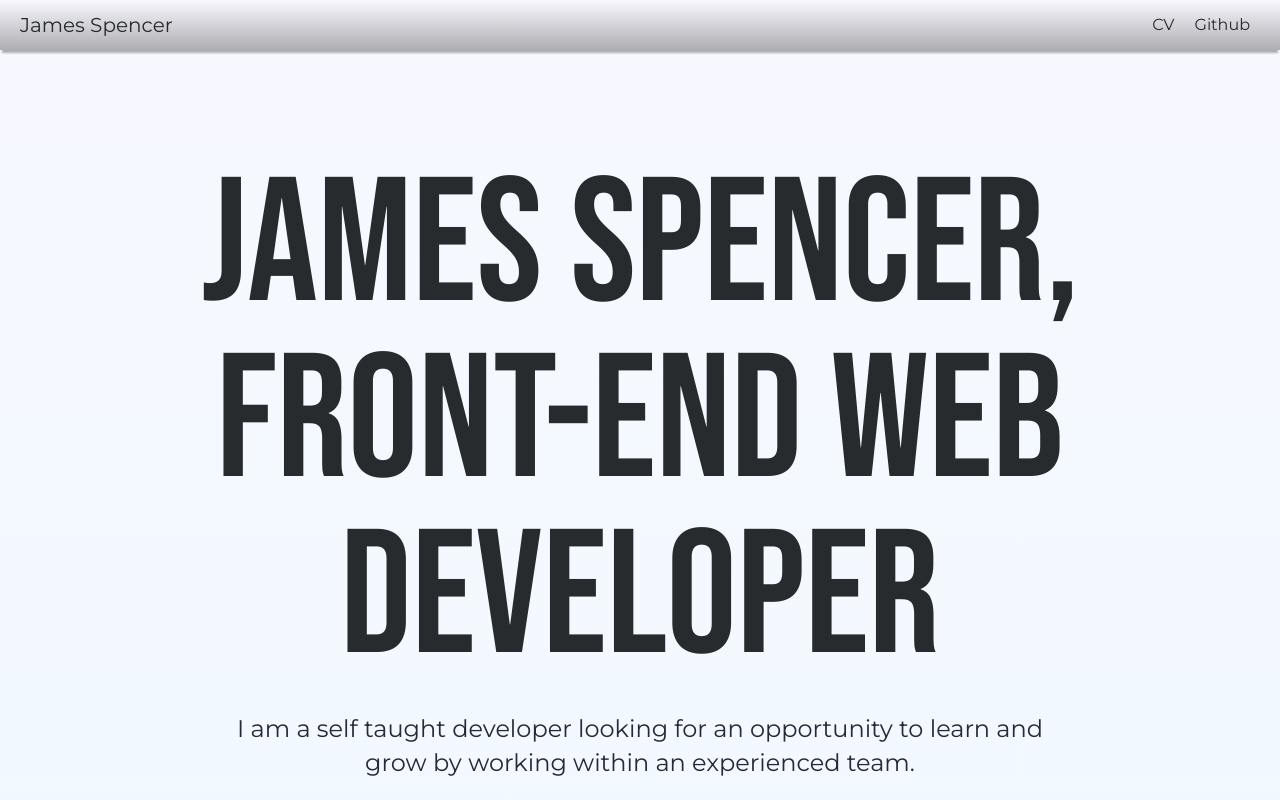
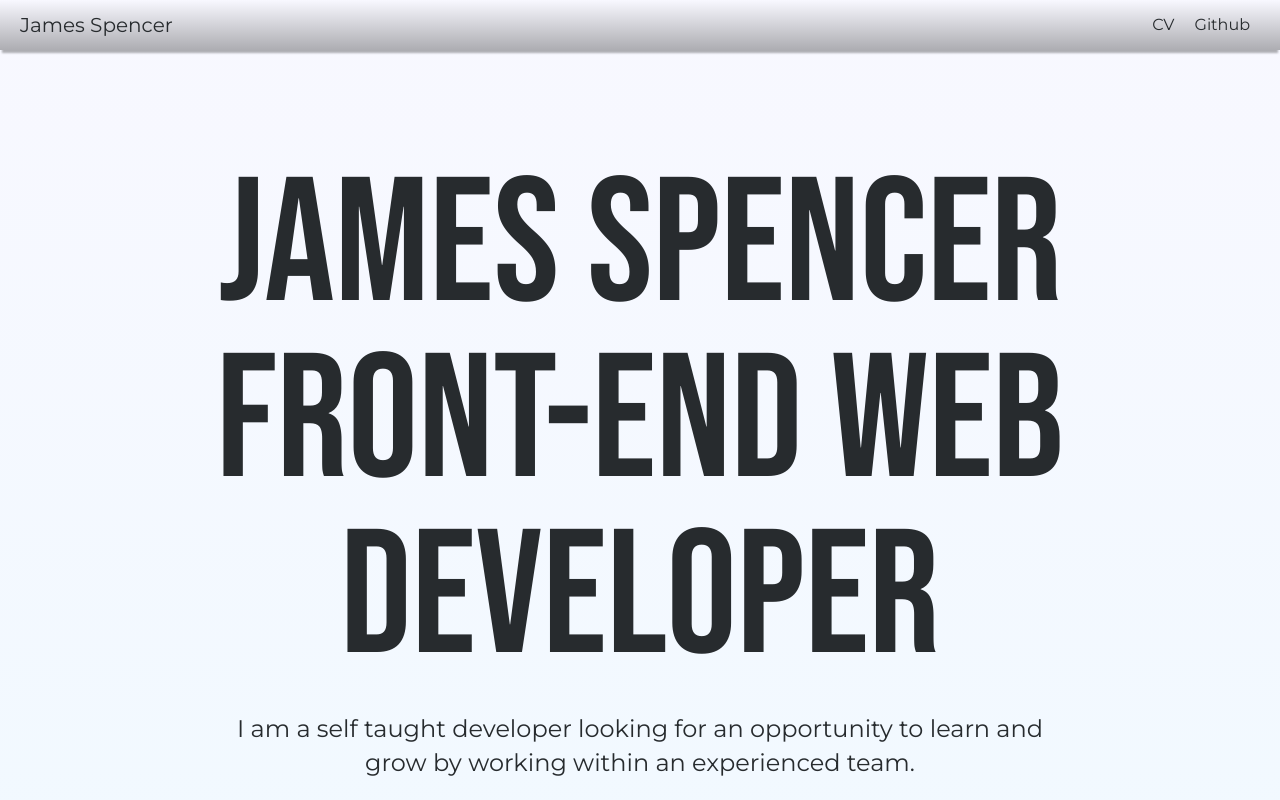
Before and after one commit to jkcswd/Portfolio-Website, a React (Create React App) app: page / in a window 1280 px wide. Shown: the top 800 px of the page. Built offline with nearby package versions, Linux system fonts and the light colour scheme.

Commit message:
Add line break JSX

```diff
--- a/src/components/Headline.js
+++ b/src/components/Headline.js
@@ -3,7 +3,7 @@ import '../styles/Headline.css';
 const Headline = () => {
   return (
     <div className="Headline">
-      <h1>James Spencer, Front-End Web Developer</h1>
+      <h1>James Spencer<br/> Front-End Web Developer</h1>
     </div>
   );
 }
```
